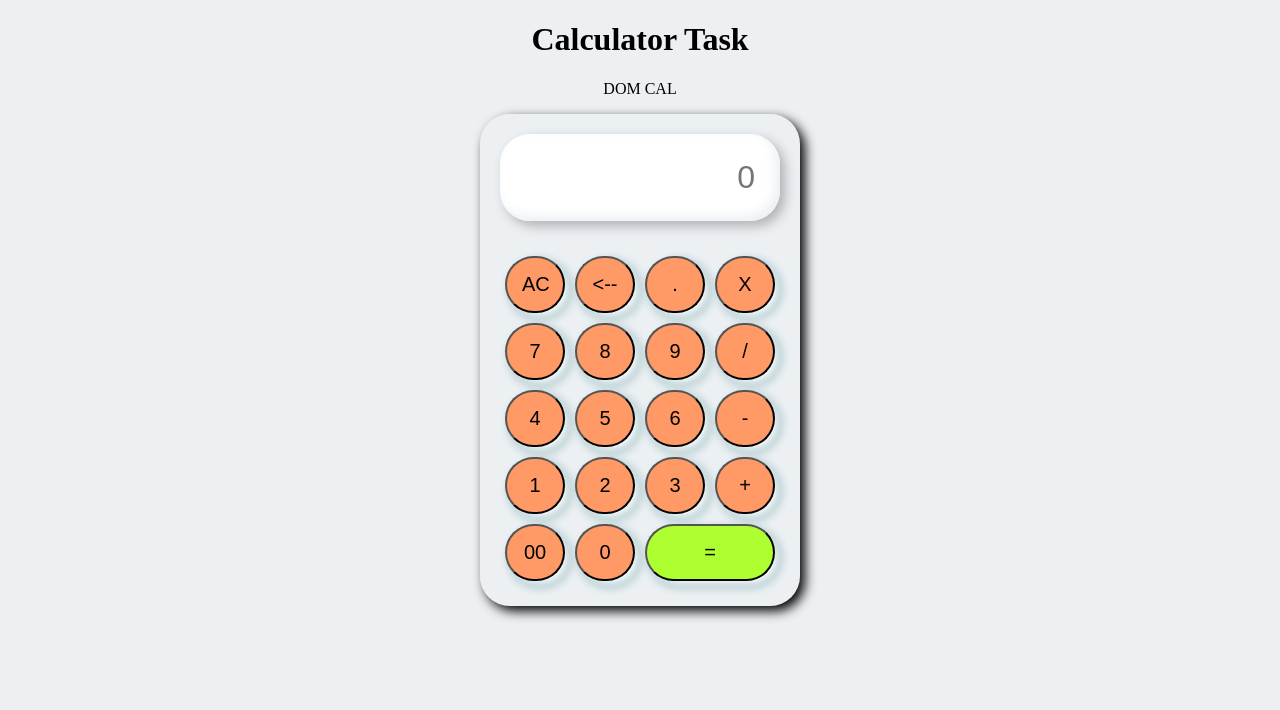
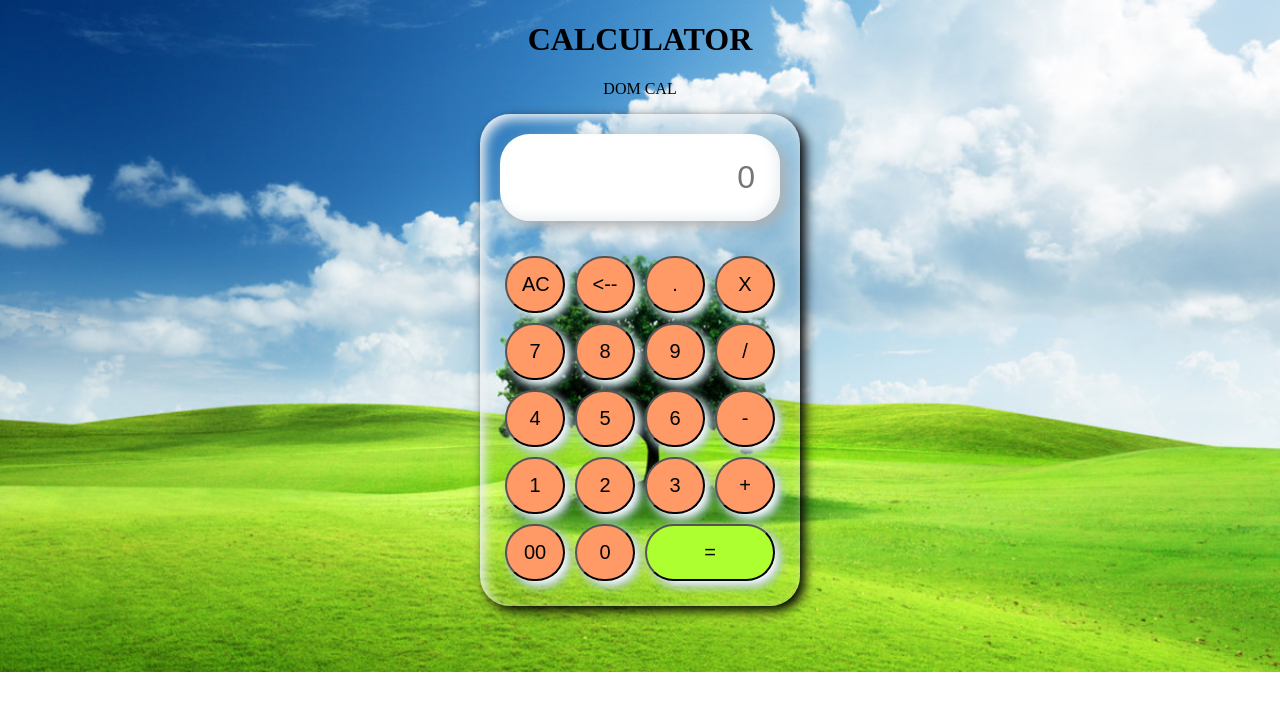
Before and after one commit to BALAJINR2023/DOM-CAL, a plain HTML site: page index.html in a window 1280 px wide. Drawn offline with Linux system fonts and the light colour scheme.

Commit message:
update picture

```diff
--- a/script.js
+++ b/script.js
@@ -1,7 +1,7 @@
 // create element:-
 const h1=document.createElement("h1");
 h1.setAttribute("id","title");
-h1.innerHTML="Calculator Task";
+h1.innerHTML="CALCULATOR";
 const para=document.createElement("p")
 para.setAttribute("id","description");
 para.innerHTML="DOM CAL"
--- a/style.css
+++ b/style.css
@@ -1,5 +1,8 @@
 body{
     background-color:#ecf0f3;
+    background: url(/free-nature-images.jpg);
+    background-repeat: no-repeat;
+    background-size: cover;
 }
 h1,P{
     display: flex;
```
Also changed, not shown: free-nature-images.jpg (added).
